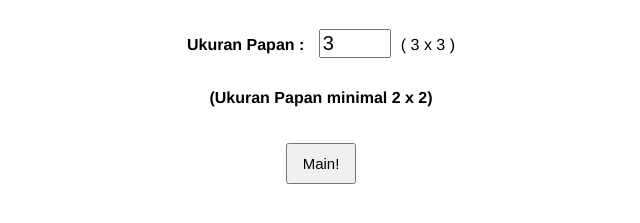
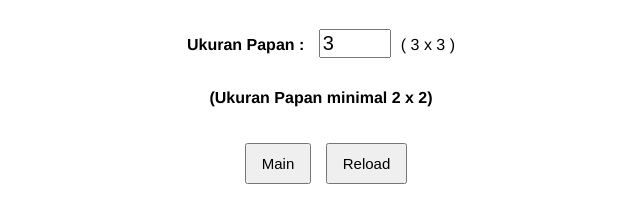
Before and after one commit to dennis2908/tic-tac-toe-task, a plain HTML site: page index.html in a window 1280 px wide. Shown: the part 119-342 px from the top of the page, without its empty margins (319-959 px from the left). Drawn offline with Linux system fonts and the light colour scheme.

Commit message:
dennis is cool

```diff
--- a/index.html
+++ b/index.html
@@ -17,8 +17,8 @@
 				<input id="boardsize_input" type="number" min="2" max="50" onchange='change(this.value)' onkeypress='return  validate(event)' value="3" /><label id="papan">( 3 x 3 )</label>
 				<div><h4>(Ukuran Papan minimal 2 x 2)<h4></div>
 		</form>
-		<button id="options_submit">Main!</button>
-
+		<button id="options_submit">Main</button>
+		<button onclick="location.reload()">Reload</button>
 	</div>
 	<div id="turnIndicator"></div>
 	<div id="game"></div>
--- a/stylesGim.css
+++ b/stylesGim.css
@@ -41,4 +41,5 @@ button {
 	margin-bottom: 15px;
 	font-size: 15px;
 	padding: 10px 15px;
+	margin-left:10px;
 }
```
